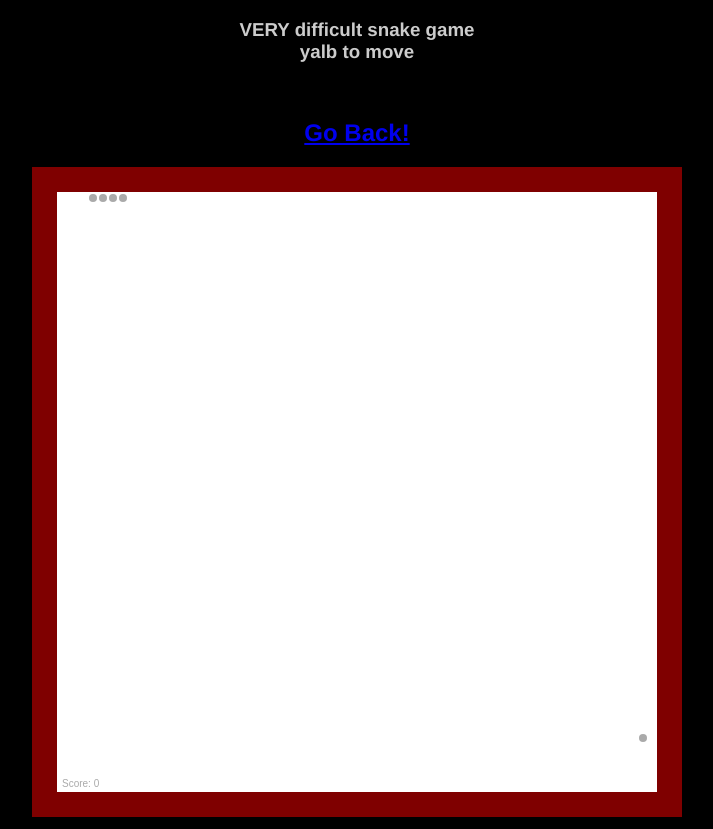
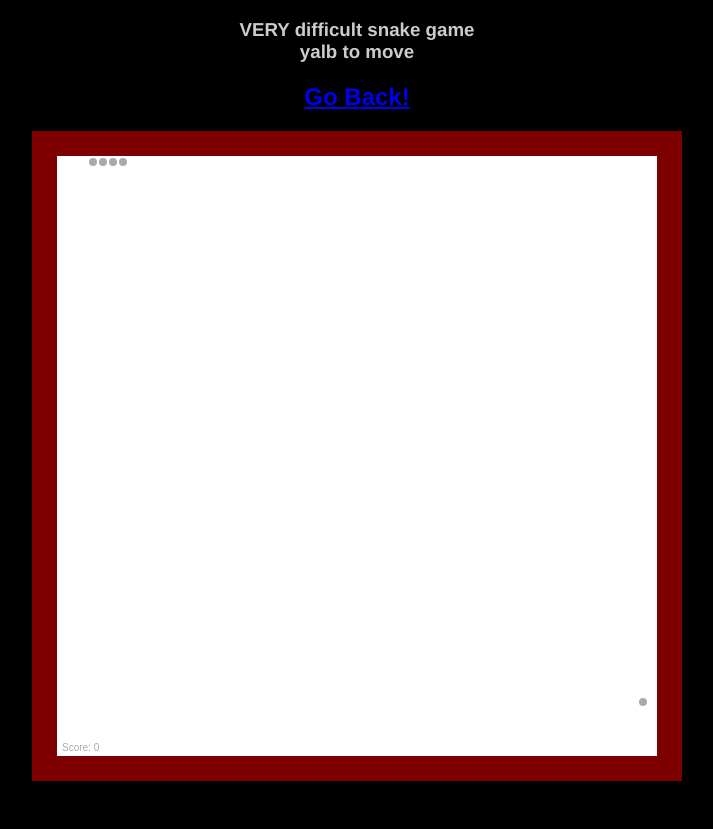
Before and after one commit to NanashiTheNameless/EvilSnake, a plain HTML site: page evil.html in a window 1280 px wide. Shown: the whole page, without its empty margins (283-996 px from the left). After the commit the page ends 800 px from the top, so only its background shows below. Drawn offline with Linux system fonts and the light colour scheme.

Commit message:
Update evil.html

```diff
--- a/evil.html
+++ b/evil.html
@@ -11,7 +11,7 @@ body {
   <link rel="icon" type="image/x-icon" href="favicon.ico">
 </head>
 <center>
-<h3>VERY difficult snake game<br>yalb to move</h3><br><h2 style="text-align: center;"><a href="index.html">Go Back!</a></h2>
+<h3>VERY difficult snake game<br>yalb to move</h3><h2 style="text-align: center;"><a href="index.html">Go Back!</a></h2>
 <canvas id="stage" height="600" width="600"></canvas>
 <style>
 body {text-align:center; font-family: helvetica;}
```
